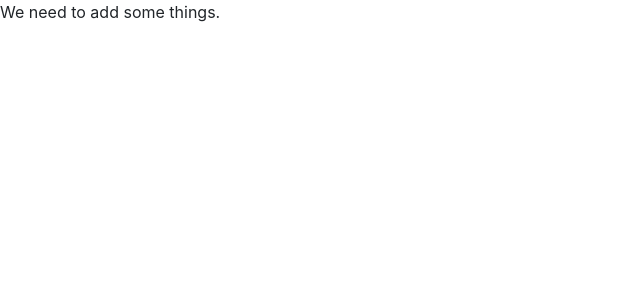
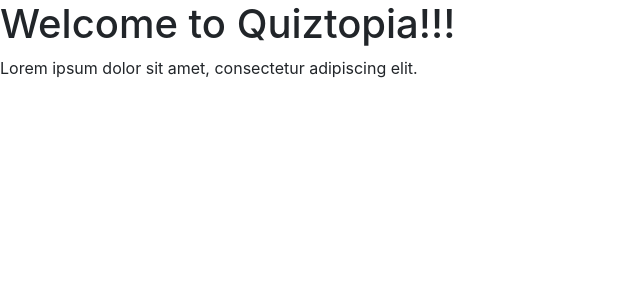
Before and after one commit to ICSI418Y/Quiztopia, a React (Create React App) app in the folder Client/: page / in a window 1280 px wide. Shown: the top 300 px of the page, without its empty margins (0-640 px from the left). Built offline with nearby package versions, Linux system fonts and the light colour scheme.

Commit message:
Started the Home page, and updated index.js.

```diff
--- a/Client/src/Home.js
+++ b/Client/src/Home.js
@@ -0,0 +1,20 @@
+import { React} from 'react';
+import { Link, useNavigate } from 'react-router-dom';
+import { axios } from 'axios';
+import Template from './Template';
+
+function Home(){
+
+    return(
+        <div>
+          <h1>
+            Welcome to Quiztopia!!!
+          </h1>
+          <body>
+            Lorem ipsum dolor sit amet, consectetur adipiscing elit.
+          </body>
+        </div>
+    );
+}
+
+export default Home;
--- a/Client/src/index.js
+++ b/Client/src/index.js
@@ -4,6 +4,7 @@ import App from './App';
 import 'bootstrap/dist/css/bootstrap.css';
 import { BrowserRouter, Route, createBrowserRouter, createRoutesFromElements, RouterProvider } from "react-router-dom";
 import reportWebVitals from './reportWebVitals';
+import Home from './Home';
 import SignUp from './SignUp';
 import Login from './Login';
 import DeleteAccount from './DeleteAccount';
@@ -25,7 +26,8 @@ const root = ReactDOM.createRoot(document.getElementById('root'));
 const router = createBrowserRouter(
   createRoutesFromElements(
     <>
-      <Route className="navbar-center" path="/" element={<App />} />
+      <Route className="navbar-center" path="/" element={<Home />} />
+      <Route className="navbar-center" path="/home" element={<Home />} />
       <Route className="navbar-center" path="/signUp" element={<SignUp />} />
       <Route className="navbar-center" path="/login" element={<Login />} />
       <Route className="navbar-center" path="/deleteAccount" element={<DeleteAccount />} />
@@ -35,8 +37,7 @@ const router = createBrowserRouter(
       <Route className="navbar-center" path="/testSet" element={<TestSet />} />
       <Route className="navbar-center" path="/practiceTest" element={<PracticeTestSet />} />
       <Route className="navbar-center" path="/viewCardSet/:setId" element={<ViewSet />} />
-      <Route className="navbar-center" path="/viewCard
-        Sets" element={<ViewCardSet />} />
+      <Route className="navbar-center" path="/viewCardSets" element={<ViewCardSet />} />
       <Route className="navbar-center" path="/createClass" element={<CreateClass />} />
       <Route className="navbar-center" path="/editClass/:classId" element={<EditClass />} />
       <Route className="navbar-center" path="/viewClass/:classId" element={<ViewClass />} />
```
